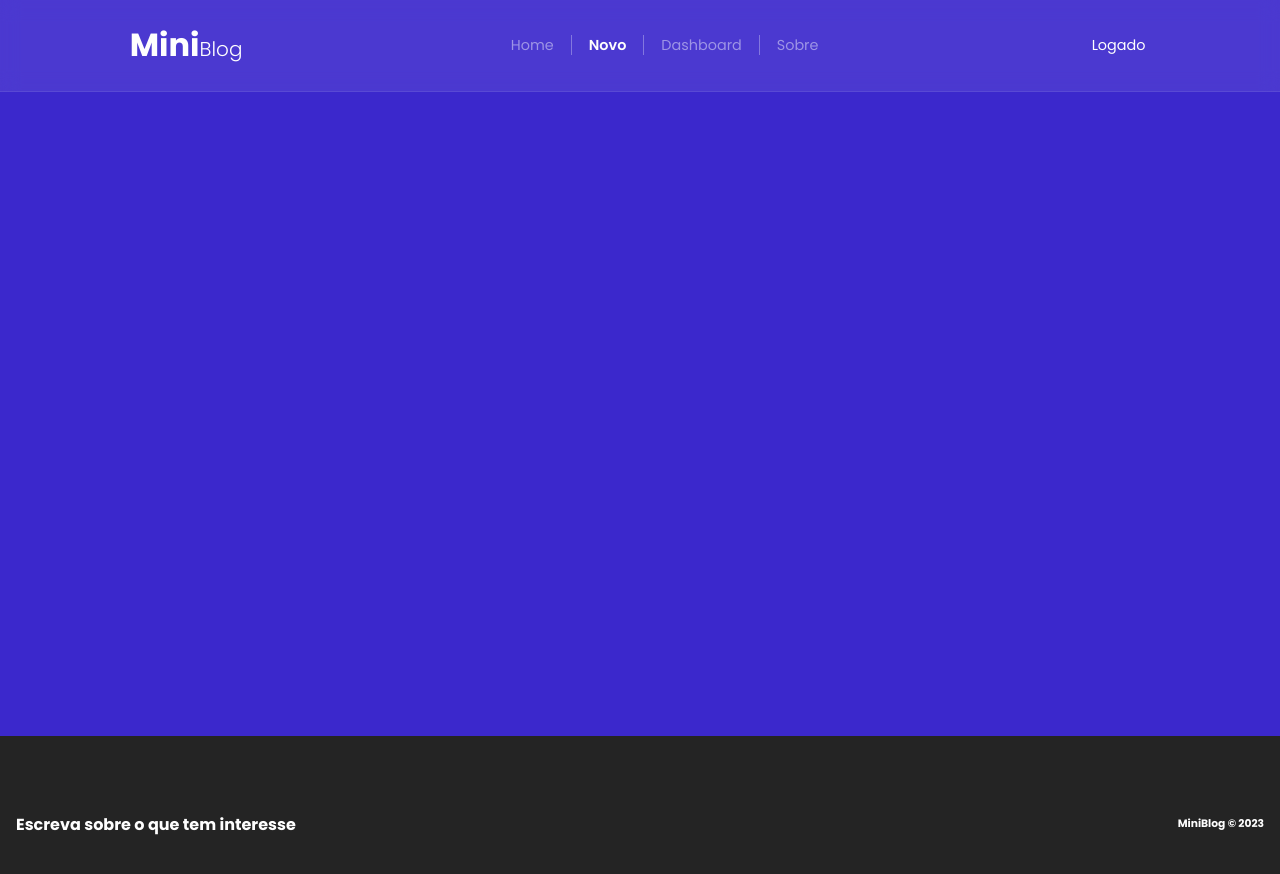
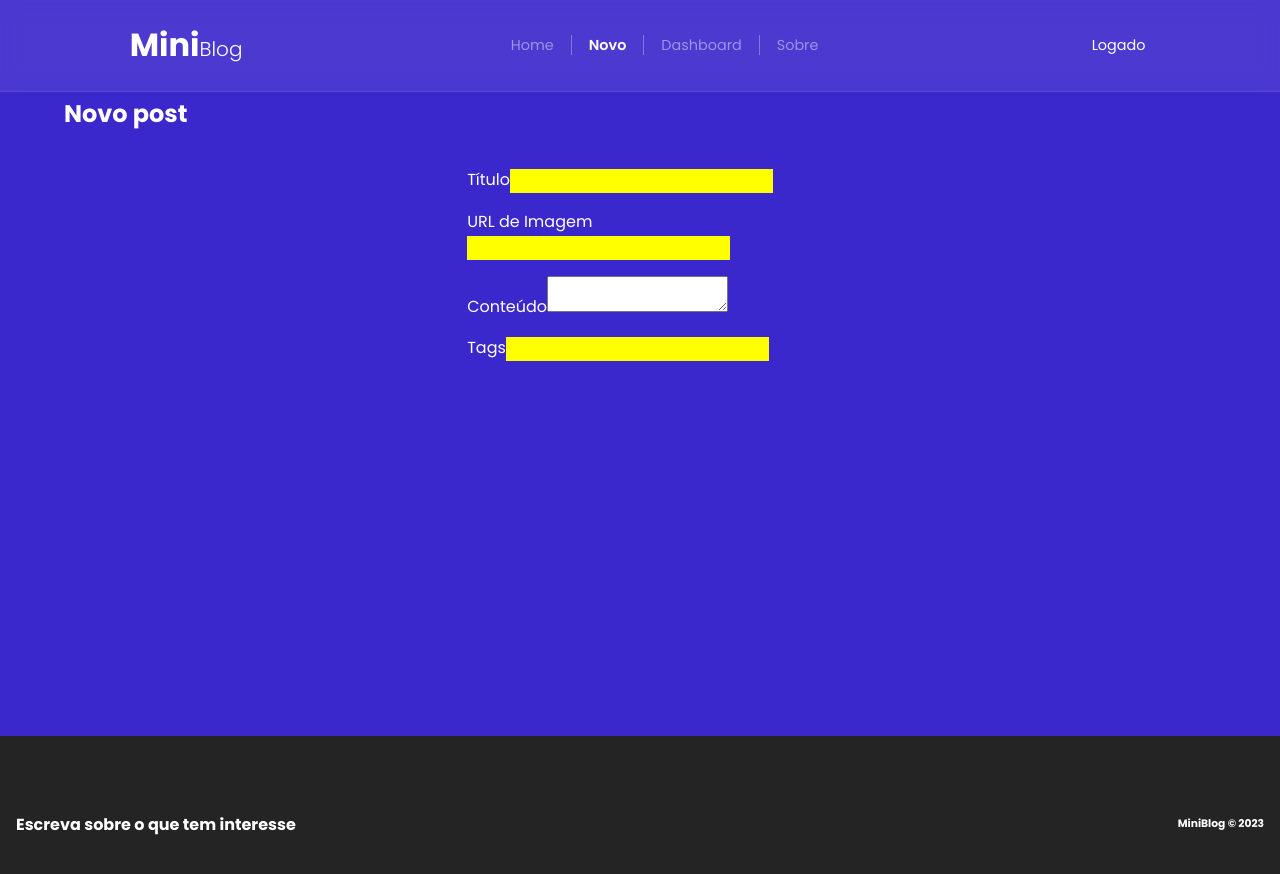
Before and after one commit to cristianosilvar/miniblog, a React (Create React App) app: page /posts/create in a window 1280 px wide. Shown: the top 874 px of the page. Built offline with nearby package versions, Linux system fonts and the light colour scheme; no server answers; sample sign-in values are in the browser's storage.

Commit message:
firstCommit

```diff
--- a/src/pages/CreatePost/CreatePost.jsx
+++ b/src/pages/CreatePost/CreatePost.jsx
@@ -1,9 +1,72 @@
 import style from './CreatePost.module.css'
 
+import {useNavegation} from 'react-router-dom'
+import {useAuthValue} from '../../context/AuthContext'
+import { useState } from 'react'
+
+import iconError from '../assets/x.svg'
+
 export function CreatePost() {
+
+    const [title, setTitle] = useState('')
+    const [image, setImage] = useState('')
+    const [body, setBody] = useState('')
+    const [tags, setTags] = useState('')
+    const [formError, setFormError] = useState('')
+
+    const handleSubmit = (e) => {
+        e.preventDefault()
+    }
+
     return (
         <div>
+            <h2>Novo post</h2>
+            <form onSubmit={handleSubmit}>
+                <label className={style.label} >
+                    <span>Título</span>
+                    <input
+                    type="text"
+                    name='title'
+                    required
+                    value={title}
+                    onChange={(e) => setTitle(e.target.value)} />
+                </label>
+                <label className={style.label}>
+                    <span>URL de Imagem</span>
+                    <input
+                    type="text"
+                    name='image'
+                    required
+                    value={image}
+                    onChange={(e) => setImage(e.target.value)}  />
+                </label>
+                <label className={style.label}>
+                    <span>Conteúdo</span>
+                    <textarea
+                    type="text"
+                    name='body'
+                    required
+                    value={body}
+                    onChange={(e) => setBody(e.target.value)}>
 
+                    </textarea>
+                </label>
+                <label className={style.label}>
+                    <span>Tags</span>
+                    <input
+                    type="text"
+                    name='tags'
+                    required
+                    value={tags}
+                    onChange={(e) => setTags(e.target.value)}  />
+                </label>
+                {formError &&
+                    <span className={style.error} title='Informe a mesma senha em ambos os campos'>
+                        <img src={iconError} alt="" className={style.icon_error} />
+                        {formError}
+                    </span>
+                }
+            </form>
         </div>
     )
 }
--- a/src/pages/CreatePost/CreatePost.module.css
+++ b/src/pages/CreatePost/CreatePost.module.css
@@ -0,0 +1,27 @@
+input {
+    background-color: yellow !important;
+}
+
+.error {
+    display: flex;
+    align-items: center;
+    gap: .5rem;
+    padding: .2rem .4rem;
+    border-radius: .4rem;
+    cursor: default;
+    font-size: .8rem;
+    background-color: #da051720;
+    border: 1px solid #da0517;
+}
+
+.icon_error {
+    width: 1.6rem;
+    aspect-ratio: 1/1;
+    filter:
+        invert(19%)
+        sepia(97%)
+        saturate(3919%)
+        hue-rotate(346deg)
+        brightness(81%)
+        contrast(116%);
+}
```
